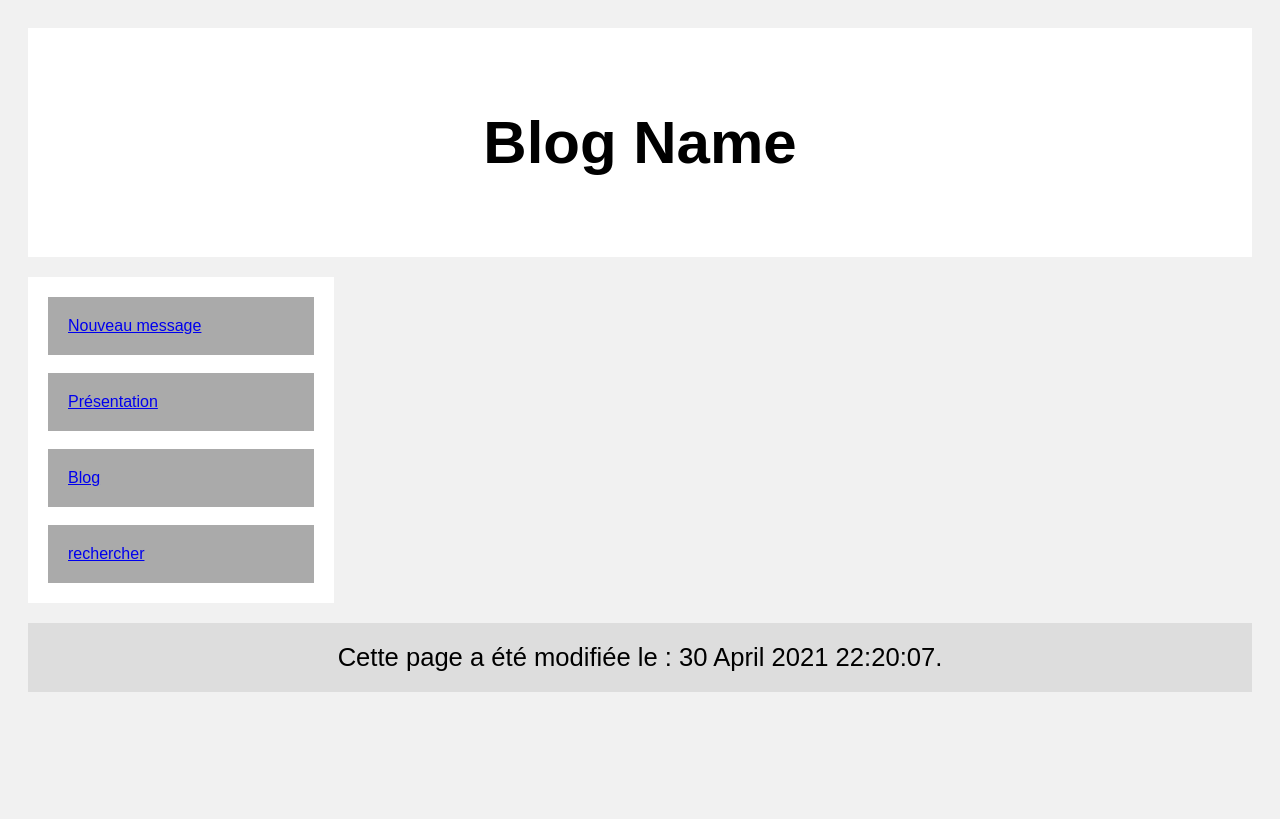
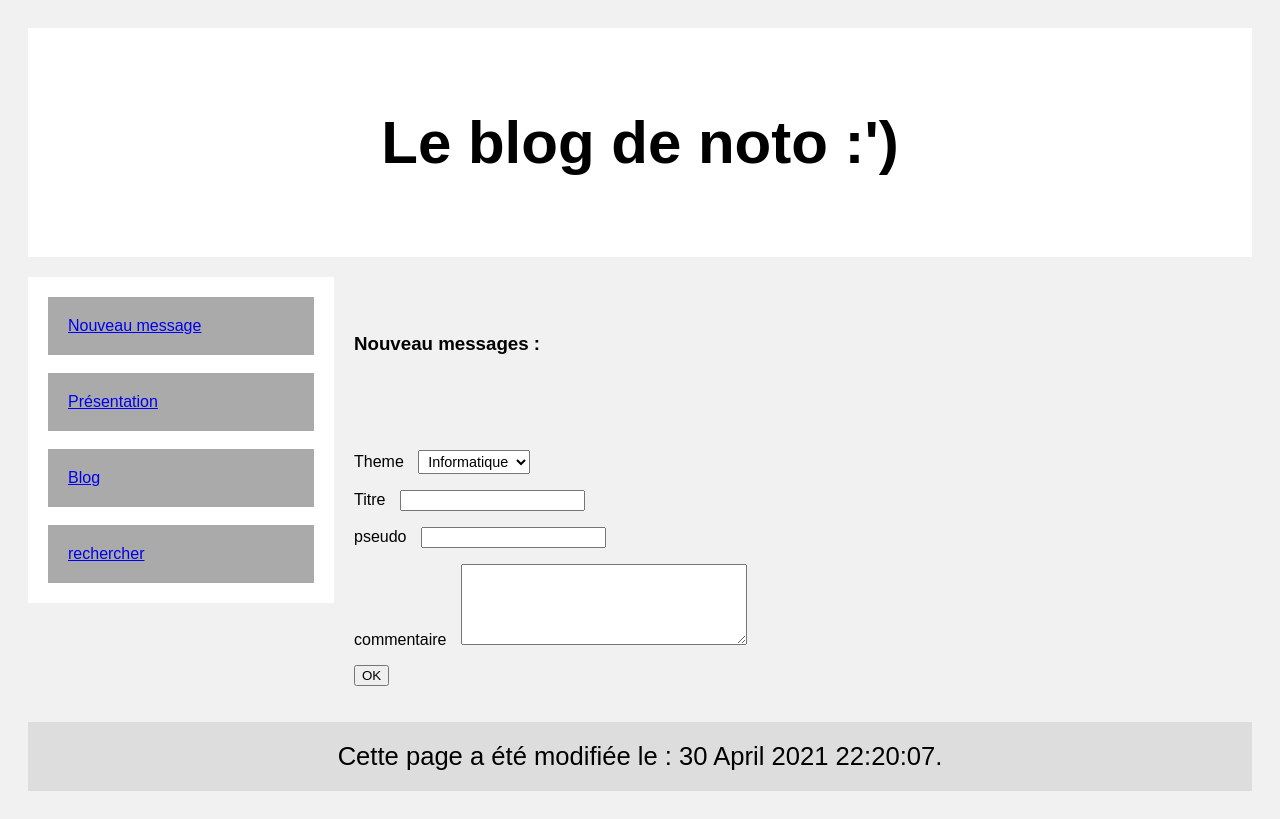
Before and after one commit to notoverflow/Blog, a PHP site: page /index.php?page=nouveau in a window 1280 px wide. Before the commit the page ends 692 px from the top, so only its background shows below. Run offline with PHP 8.4, Linux system fonts and the light colour scheme.

Commit message:
blog on peux poster des messages, paginations

```diff
--- a/index.php
+++ b/index.php
@@ -4,11 +4,12 @@
     <meta name="viewport" content="width=device-width, initial-scale=1">
 
     <link rel="stylesheet" href="style.css"/>
+
 </head>
 <body>
 
 <div class="header">
-    <h2>Blog Name</h2>
+    <h2>Le blog de noto :')</h2>
 </div>
 
 <div class="row">
@@ -26,7 +27,7 @@
             </div>
             <br>
             <div class="fakeimg">
-                <a href="index.php?page=Message"> Blog</a></div>
+                <a href="index.php?page=Message&n=1"> Blog</a></div>
 
             <br>
 
@@ -40,48 +41,68 @@
 
         <?php
 
-        if ($_GET['page'] == 'Message') { ?>
+
+        if ($_SERVER["REQUEST_METHOD"] == "POST") {
+
+//            on ajoute dans le message.txt
 
 
+            $titre = $_POST["Titre"];
+            $contenu = $_POST['commentaire'];
+            $theme = $_POST['Theme'];
+            $image = $_POST['image'];
+            $auteur = $_POST['pseudo'];
+//            todo rajouter l'images dans le formulaire et les mots clé
+            $contenu = str_replace("\r\n", "<br>", $_POST['commentaire']);
+            $fp = fopen("messages.txt", "a");
+            $savestring = "\n" . $titre . "|" . $theme . "|" . $contenu . "|" . $image . "|" . $auteur;
+            fwrite($fp, $savestring);
+            fclose($fp);
+            $P = true;
+
+        } else {
+            $P = false;
+        }
 
 
+        if ($_GET['page'] == 'Message' or $P) {
 
-            <!---->
-<!--            <div id="message">-->
-<!---->
-<!--                <div class="card">-->
-<!--                    <h2>TITLE HEADING</h2>-->
-<!--                    <h5>Title description, Dec 7, 2017</h5>-->
-<!--                    <p>Some text..</p>-->
-<!--                    <p>Sunt in culpa qui officia deserunt mollit anim id est laborum consectetur adipiscing elit,-->
-<!--                        sed do-->
-<!--                        eiusmod-->
-<!--                        tempor incididunt ut labore et dolore magna aliqua. Ut enim ad minim veniam, quis nostrud-->
-<!--                        exercitation-->
-<!--                        ullamco.</p>-->
-<!--                </div>-->
-<!--                <div class="card">-->
-<!--                    <h2>TITLE HEADING</h2>-->
-<!--                    <h5>Title description, Sep 2, 2017</h5>-->
-<!--                    <p>Some text..</p>-->
-<!--                    <p>Sunt in culpa qui officia deserunt mollit anim id est laborum consectetur adipiscing elit,-->
-<!--                        sed do-->
-<!--                        eiusmod-->
-<!--                        tempor incididunt ut labore et dolore magna aliqua. Ut enim ad minim veniam, quis nostrud-->
-<!--                        exercitation-->
-<!--                        ullamco.</p>-->
-<!--                </div>-->
-<!--            </div>-->
-            <?php
-            $file = fopen("messages.txt","r");
+//lectures des messages et mise en place dans un tableau
+            $file = fopen("messages.txt", "r");
+            while (!feof($file))
+                $messages[] = explode('|', trim(fgets($file)));
+            fclose($file);
 
-            while(!feof($file))
-            {
-                $donnees= fgets($file);
-                list($theme,$message,$image,$auteur) = explode("|", $donnees);
+//definie les constantes pour la pagination
+
+            $nbrligne = count($messages) - 1;
+            $nbparpage = 4;
+            $nbrpage = ceil($nbrligne / $nbparpage);
+
+//            recupere la page courante
+            if (isset($_GET['n']) && !empty($_GET['n'])) {
+                $currentPage = (int)strip_tags($_GET['n']);
+            } else {
+                $currentPage = 1;
+            }
+            $premier = ($currentPage * $nbparpage) - $nbparpage + 1;
+            $dernier = $premier + $nbparpage - 1;
+            if ($dernier > $nbrligne) {
+                $dernier = $nbrligne;
+            }
+
+
+            for ($i = $premier; $i <= $dernier; $i++) {
+//                list($titre, $theme, $message, $image, $auteur) = explode("|", $donnees);
+                $titre = $messages[$i][0];
+                $theme = $messages[$i][1];
+                $message = $messages[$i][2];
+                $images = $messages[$i][3];
+                $auteur = $messages[$i][4];
                 $jour = date("d-m-Y");
                 $heure = date("H:i");
-                echo"
+
+                echo "
 			<div class='w3-container'>
 			<article>
 			<header>
@@ -89,18 +110,114 @@
 			</header>
 
 			<div class='w3-container w3-card-4'>
+			<h3>$titre</h3>
 			       <p> $message </p>
+			       <img src='$image' style='weight:50px;height:50px'/>
+			       <p class='w3-right'> Auteur: $auteur  Publié le $jour à $heure
 			</div>
-			<footer >
-			      <p class='w3-right'> Auteur: $auteur  Publié le $jour à $heure
-			</footer>
+
+
 			</article>
-			</div>";
+			</div>
+			<hr>
+			"; ?>
+
+
+                <?php
 
             }
+            ?>
 
 
+            <div class="pagination">
+                <a <?php if ($currentPage == 1) echo 'style="display:none"' ?>
+                        href="index.php?page=Message&n=<?= $currentPage - 1 ?>">&laquo;</a>
+
+                <?php for ($page = 1; $page <= $nbrpage; $page++): ?>
+                    <a <?php if ($page == $currentPage) echo 'class="active"' ?>
+                    href="index.php?page=Message&n=<?= $page ?> >"> <?= $page ?></a>
+                <?php endfor ?>
+
+                <a <?php if ($currentPage == $nbrpage) echo 'style="display:none"' ?>
+                        href="index.php?page=Message&n=<?= $currentPage + 1 ?>">&raquo;</a>
+
+            </div>
+
+
+            <?php
+
         } else if ($_GET['page'] == 'nouveau') {
+
+
+            ?>
+
+            <div class="w3-container w3-card">
+
+                <pre>
+
+
+                </pre>
+                <h3>Nouveau messages : </h3>
+                <pre>
+
+
+
+                </pre>
+
+                <form action="<?php echo $_SERVER['PHP_SELF'] ?>" method="POST" class="w3-container" id="new">
+
+                    <p>
+
+                        <label for="Theme" class="w3-text-teal">Theme</label>
+                        <select name="Theme" id="Theme" class="w3-select">
+                            <option value="Informatique" <?php if ((isset($POST['Theme']) && $_POST['Theme'] == '')) echo 'selected'; ?> >
+                                Informatique
+                            </option>
+                            <option value="Musique" <?php if ((isset($POST['Theme']) && $_POST['Theme'] == '')) echo 'selected'; ?> >
+                                Musique
+                            </option>
+                            <option value="Cuisine" <?php if ((isset($POST['Theme']) && $_POST['Theme'] == '')) echo 'selected'; ?> >
+                                Cuisine
+                            </option>
+
+                        </select>
+                    </p>
+
+                    <p>
+
+                        <label for="Titre" class="w3-text-teal">Titre</label>
+                        <input type="text" name="Titre" id="Titre" class="w3-input"
+                               value="<?php if (isset($_POST['Titre'])) echo $_POST['Titre']; else echo '' ?>"
+                    </p>
+                    <p>
+                        <label for="pseudo" class="w3-text-teal">pseudo</label>
+                        <input type="text" name="pseudo" id="pseudo" class="w3-input"
+                               value="<?php if (isset($_POST['pseudo'])) echo $_POST['pseudo']; else echo '' ?>"
+                    </p>
+                    <p>
+                        <label for="commentaire" class="w3-text-teal">commentaire</label>
+                        <textarea name="commentaire" id="commentaire" class="w3-input" rows="5" cols="33"
+                                  value="<?php if (isset($_POST['commentaire'])) echo $_POST['commentaire']; else echo '' ?>"></textarea>
+
+                    </p>
+
+
+                    <p>
+                        <input type="submit" value="OK" name="ok">
+
+                    </p>
+
+
+                </form>
+
+            </div>
+
+
+            <?php
+
+
+            //    todo ici on mets messages d'erreur/ commentaire ajouter
+
 
         } else if ($_GET['page'] == 'rechercher') {
 
@@ -133,3 +250,18 @@
 
 </body>
 </html>
+
+<?php
+
+function welcome()
+{
+    if ($_SERVER['REQUEST_METHOD'] == 'POST') {
+
+
+        $text = "Bonjour " . " " . $_POST["pseudo"] . " " . $_POST["commentaire"] . " ,vous avez " . ".";
+
+        return $text;
+    }
+}
+
+?>
--- a/style.css
+++ b/style.css
@@ -61,3 +61,47 @@ body {
         padding: 0;
     }
 }
+label,
+footer {
+    font-family: sans-serif;
+}
+
+label {
+    font-size: 1rem;
+    padding-right: 10px;
+}
+
+select {
+    font-size: .9rem;
+    padding: 2px 5px;
+}
+
+footer {
+    font-size: .8rem;
+    position: absolute;
+    bottom: 30px;
+    left: 30px;
+}
+
+
+.pagination {
+    display: inline-block;
+}
+
+.pagination a {
+    color: black;
+    float: left;
+    padding: 8px 16px;
+    text-decoration: none;
+}
+
+.pagination a.active {
+    background-color: #4CAF50;
+    color: white;
+    border-radius: 5px;
+}
+
+.pagination a:hover:not(.active) {
+    background-color: #ddd;
+    border-radius: 5px;
+}
```
Also changed, not shown: messages.txt (added, +14 -0 lines), main.js (added), remm.png (added).
